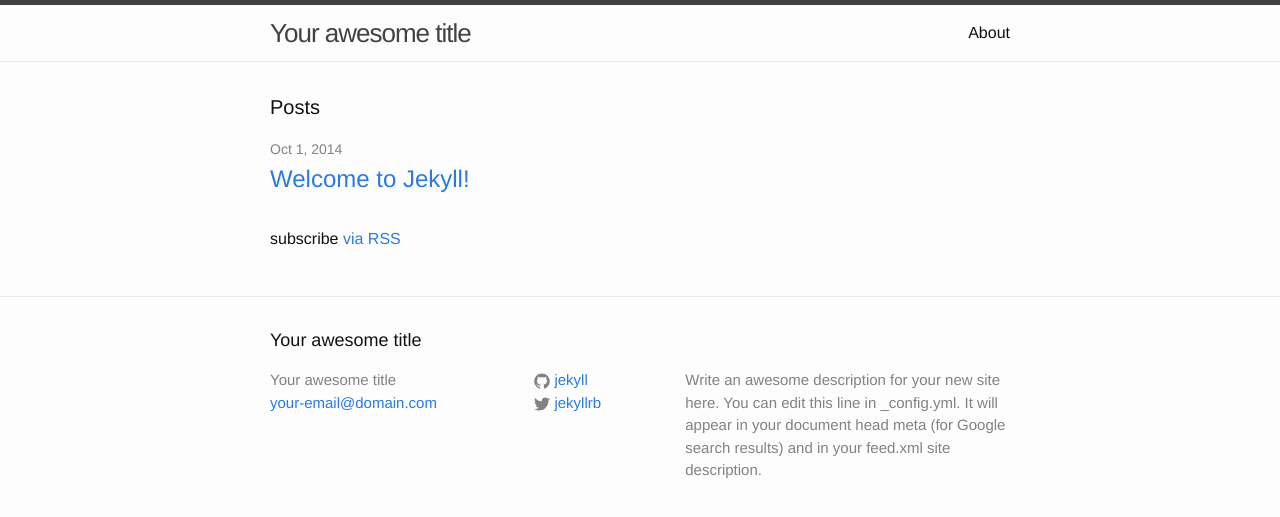
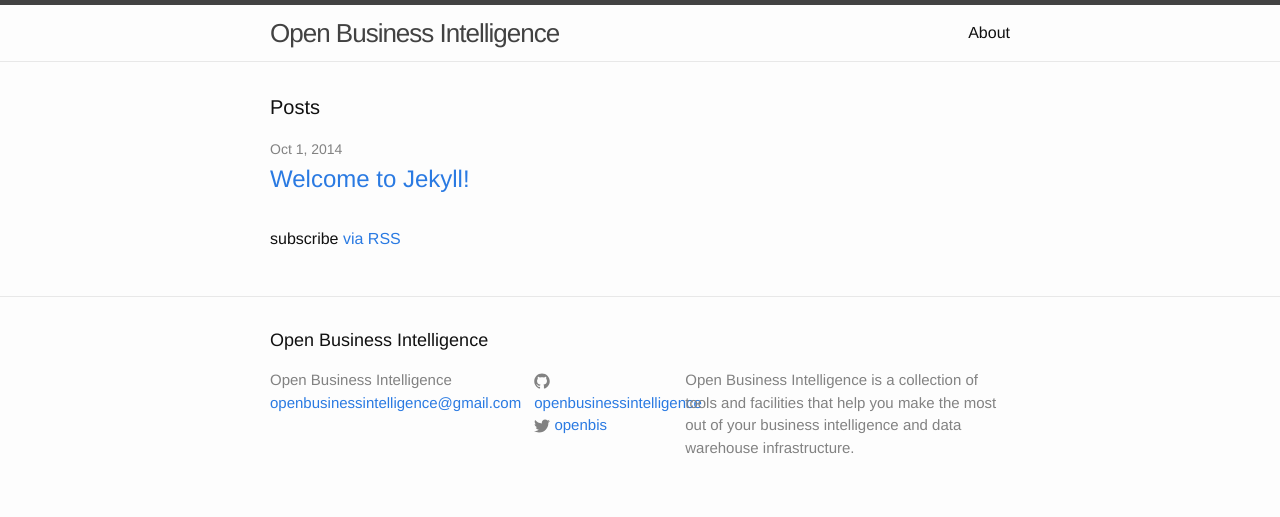
Before and after one commit to openbusinessintelligence/openbusinessintelligence.github.io, a Jekyll site: the page built from index.html, in a window 1280 px wide. Shown: the top 517 px of the page. Built offline with Jekyll 4.4.1, drawn with Linux system fonts in a browser that asks for light colours.

Commit message:
Title and description modified

```diff
--- a/_config.yml
+++ b/_config.yml
@@ -1,14 +1,12 @@
 # Site settings
-title: Your awesome title
-email: your-email@domain.com
+title: Open Business Intelligence
+email: openbusinessintelligence@gmail.com
 description: > # this means to ignore newlines until "baseurl:"
-  Write an awesome description for your new site here. You can edit this
-  line in _config.yml. It will appear in your document head meta (for
-  Google search results) and in your feed.xml site description.
-baseurl: "" # the subpath of your site, e.g. /blog/
-url: "http://yourdomain.com" # the base hostname & protocol for your site
-twitter_username: jekyllrb
-github_username:  jekyll
+  Open Business Intelligence is a collection of tools and facilities that help you make the most out of your business intelligence and data warehouse infrastructure.
+baseurl: ""
+url: "http://openbusinessintelligence.github.io/"
+twitter_username: openbis
+github_username:  openbusinessintelligence
 
 # Build settings
 markdown: kramdown
```
